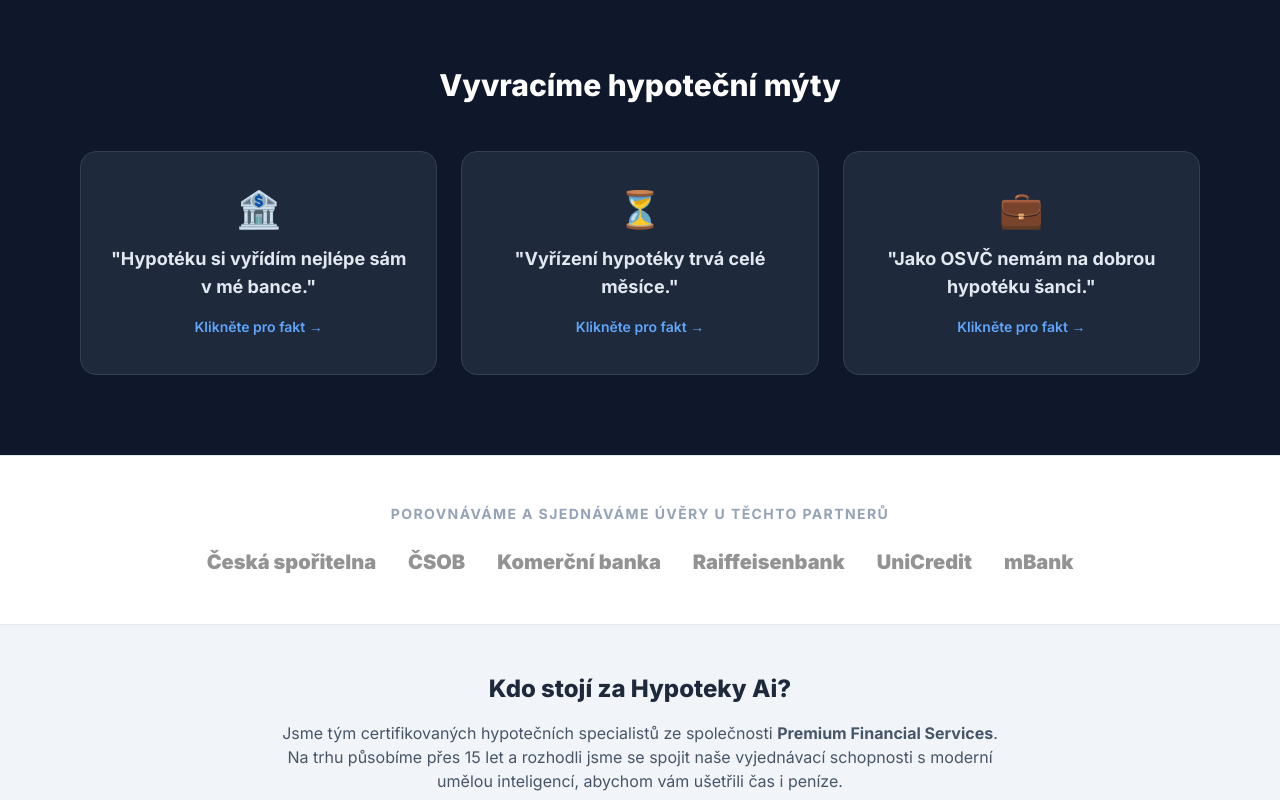
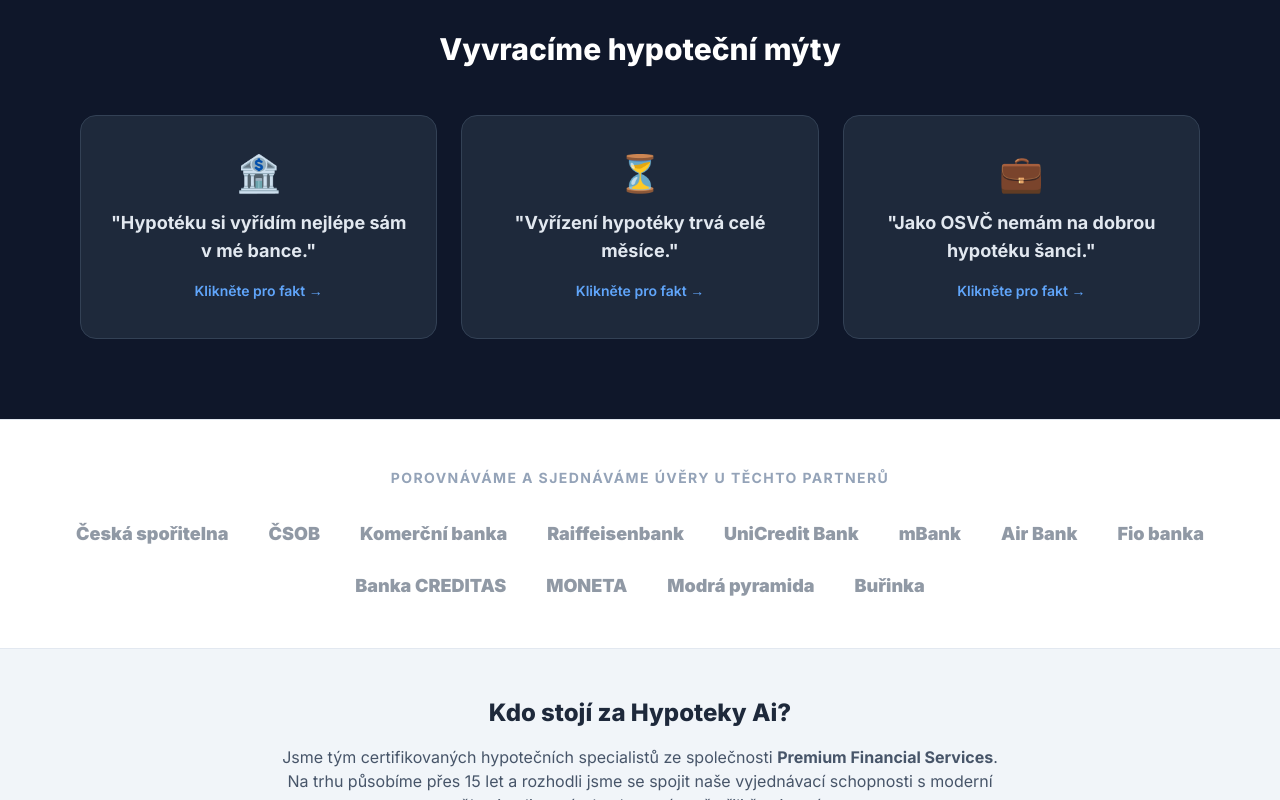
Before and after one commit to cajator/hypoteky-ai-II, a website: page index.html in a window 1280 px wide. Shown: the part 2501-3301 px from the top of the page. Drawn offline with nearby package versions, Linux system fonts and the light colour scheme; no server answers.

Commit message:
Popis vašich změn

```diff
--- a/index.html
+++ b/index.html
@@ -24,7 +24,6 @@
                 <a href="#myty-fakta" class="text-sm font-semibold text-slate-600 hover:text-blue-600 transition-colors">Mýty a fakta</a>
                 <a href="faq.html" class="text-sm font-semibold text-slate-600 hover:text-blue-600 transition-colors">FAQ</a>
             </div>
-            <!-- ZMĚNA: Tlačítko nahoře už neskáče dolů, ale otevře okamžitě modal -->
             <button onclick="document.getElementById('lead-modal').classList.remove('hidden')" class="bg-slate-900 hover:bg-blue-600 text-white text-sm px-6 py-2.5 rounded-full font-bold shadow-lg transition-all transform hover:-translate-y-0.5">
                 Ověřit s expertem
             </button>
@@ -70,8 +69,8 @@
 
                     <hr class="border-slate-100 my-8">
 
-                    <!-- INLINE LEAD FORM (PEVNĚ POD KALKULAČKOU) -->
-                    <div id="kontakt-form" class="bg-slate-50 p-6 sm:p-8 rounded-2xl border border-slate-200">
+                    <!-- INLINE LEAD FORM -->
+                    <div id="kontakt-form" class="bg-slate-50 p-6 sm:p-8 rounded-2xl border border-slate-200 scroll-mt-24">
                         <h3 class="text-2xl font-extrabold text-slate-900 mb-2">Závazné ověření s expertem</h3>
                         <p class="text-slate-500 mb-8 text-sm">Líbí se vám tato analýza? Nechte nám kontakt. Náš specialista zkontroluje vaše skóre a vyjedná nejlepší sazbu. Zcela zdarma.</p>
 
@@ -120,7 +119,6 @@
                             <button type="submit" class="w-full bg-slate-900 hover:bg-blue-600 text-white font-extrabold text-lg py-4 rounded-xl shadow-lg transition-colors mt-2 submit-btn">
                                 Odeslat nezávazně ke zpracování
                             </button>
-                            <p class="text-xs text-center text-slate-400">Vaše data jsou u nás v bezpečí a slouží pouze pro výpočet hypotéky.</p>
                         </form>
 
                         <div id="inline-form-success" class="hidden mt-6 p-6 bg-green-50 text-green-800 rounded-xl border border-green-200 text-center">
@@ -233,17 +231,23 @@
         </div>
     </section>
 
-    <!-- Partneři -->
+    <!-- Partneři (NOVĚ ROZBALENÍ VŠECH BANK) -->
     <section class="py-12 bg-white border-y border-slate-200">
         <div class="container mx-auto px-4 text-center">
-            <p class="text-sm font-bold text-slate-400 uppercase tracking-widest mb-6">Porovnáváme a sjednáváme úvěry u těchto partnerů</p>
-            <div class="flex flex-wrap justify-center items-center gap-8 opacity-50 grayscale">
-                <span class="text-xl font-black">Česká spořitelna</span>
-                <span class="text-xl font-black">ČSOB</span>
-                <span class="text-xl font-black">Komerční banka</span>
-                <span class="text-xl font-black">Raiffeisenbank</span>
-                <span class="text-xl font-black">UniCredit</span>
-                <span class="text-xl font-black">mBank</span>
+            <p class="text-sm font-bold text-slate-400 uppercase tracking-widest mb-8">Porovnáváme a sjednáváme úvěry u těchto partnerů</p>
+            <div class="flex flex-wrap justify-center items-center gap-x-10 gap-y-6 opacity-60">
+                <span class="text-lg font-black text-slate-600 hover:text-blue-600 transition-colors cursor-default">Česká spořitelna</span>
+                <span class="text-lg font-black text-slate-600 hover:text-blue-600 transition-colors cursor-default">ČSOB</span>
+                <span class="text-lg font-black text-slate-600 hover:text-blue-600 transition-colors cursor-default">Komerční banka</span>
+                <span class="text-lg font-black text-slate-600 hover:text-blue-600 transition-colors cursor-default">Raiffeisenbank</span>
+                <span class="text-lg font-black text-slate-600 hover:text-blue-600 transition-colors cursor-default">UniCredit Bank</span>
+                <span class="text-lg font-black text-slate-600 hover:text-blue-600 transition-colors cursor-default">mBank</span>
+                <span class="text-lg font-black text-slate-600 hover:text-blue-600 transition-colors cursor-default">Air Bank</span>
+                <span class="text-lg font-black text-slate-600 hover:text-blue-600 transition-colors cursor-default">Fio banka</span>
+                <span class="text-lg font-black text-slate-600 hover:text-blue-600 transition-colors cursor-default">Banka CREDITAS</span>
+                <span class="text-lg font-black text-slate-600 hover:text-blue-600 transition-colors cursor-default">MONETA</span>
+                <span class="text-lg font-black text-slate-600 hover:text-blue-600 transition-colors cursor-default">Modrá pyramida</span>
+                <span class="text-lg font-black text-slate-600 hover:text-blue-600 transition-colors cursor-default">Buřinka</span>
             </div>
         </div>
     </section>
--- a/package.json
+++ b/package.json
@@ -1 +1 @@
-{"name":"hypotekyai-v11-complete","version":"1.0.0","dependencies":{"google-auth-library":"^10.4.2","google-spreadsheet":"^5.0.2"}}
+{"name":"hypotekyai-v12-final","version":"1.0.0","dependencies":{"google-auth-library":"^10.4.2","google-spreadsheet":"^5.0.2"}}
--- a/script.js
+++ b/script.js
@@ -110,7 +110,7 @@ const renderForm = () => {
     handleGuidedFormLogic();
     updateLTVDisplay();
     setupTooltips();
-    generateSuggestions(); // Update suggestions based on fields
+    generateSuggestions();
 };
 
 const handleGuidedFormLogic = () => {
@@ -226,7 +226,6 @@ const renderResults = () => {
                     <div class="text-3xl font-bold text-yellow-400">${best.rate.toFixed(2)} % p.a.</div>
                 </div>
             </div>
-            ${best.highlights ? `<div class="flex flex-wrap gap-2 mt-4">${best.highlights.map(h => `<span class="px-3 py-1 bg-white/20 rounded-full text-xs font-bold">${h}</span>`).join('')}</div>` : ''}
         </div>`;
 
     if (calc.offers.length > 1) {
@@ -427,10 +426,10 @@ document.getElementById('chat-form').addEventListener('submit', async (e) => {
 
 const generateSuggestions = () => {
     const sug = document.getElementById('ai-suggestions');
-    let texts = ["Jaké dokumenty potřebuji?", "Změnit fixaci", "Co je LTV?"];
+    let texts = ["Vysvětli mi DSTI", "Mám záznam v registru", "Změnit fixaci", "Co je LTV?"];
 
     if (state.formData.employment === 'osvč' || state.formData.employment === 'jednatel') {
-        texts = ["Jak banky počítají obrat?", "Vyžadujete daňové přiznání?", "Jsem OSVČ"];
+        texts = ["Jak banky počítají obrat?", "Nejnižší sazba pro OSVČ?", "Vyžadujete daňové přiznání?"];
     } else if (state.formData.purpose === 'refinancování') {
         texts = ["Jak dlouho dopředu řešit refinancování?", "Kdo platí odhad při refinancování?"];
     } else if (state.formData.purpose === 'výstavba') {
```
